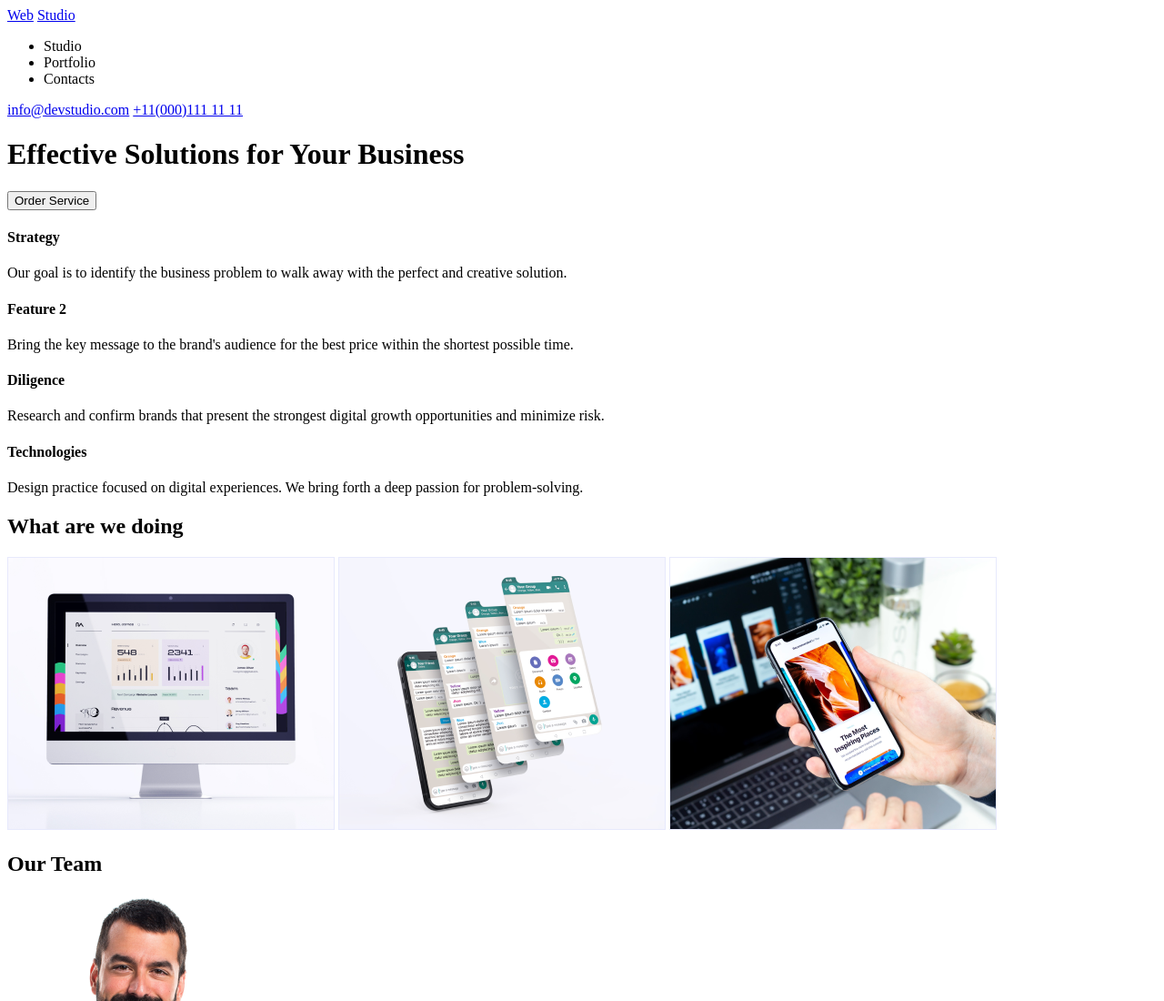
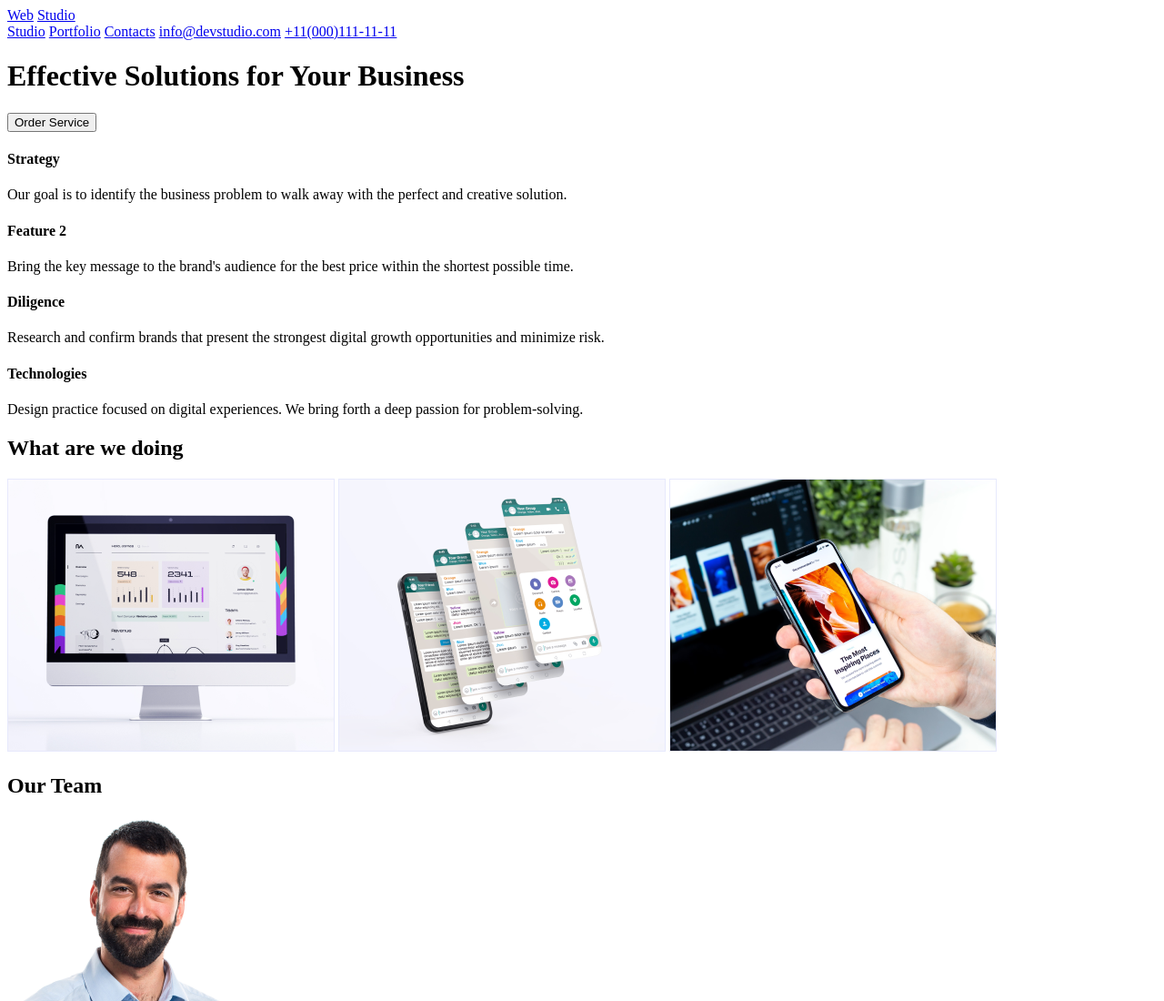
Before and after one commit to Metaldetect/goit-markup-hw-01, a plain HTML site: page index.html in a window 1280 px wide. Shown: the top 1100 px of the page at 91% size. Drawn offline with Linux system fonts and the light colour scheme.

Commit message:
Update index.html

```diff
--- a/index.html
+++ b/index.html
@@ -9,22 +9,24 @@
 	<body>
 				<!--шапка сайту-->
 		<header>
+			<div class="webstudio">
 				<a href="Web">Web</a>
 				<a href="Studio">Studio</a>
-
-		<ul>
-			<li>Studio</li>
-			<li>Portfolio</li>
-			<li>Contacts</li>
-		</ul>
+			</div>
+			<div class="Menu-nav">
+				<a href="Studio">Studio</a>
+				<a href="Portfolio">Portfolio</a>
+				<a href="Contacts">Contacts</a>
 				<a href="info@devstudio.com">info@devstudio.com</a>
-		<a href="+11(000)111 11 11">+11(000)111 11 11</a>
+				<a href="+11(000)111-11-11">+11(000)111-11-11</a>
+			</div>
 		</header>
 
 				<!--заголовок сайту-->
+			<div>
 				<h1>Effective Solutions for Your Business</h1>
 				<button>Order Service</button>
-
+			</div>
 	<!--категорії-->
 	<div>
 		<div>
```
Lines whose indentation alone changed are shown as unchanged.
